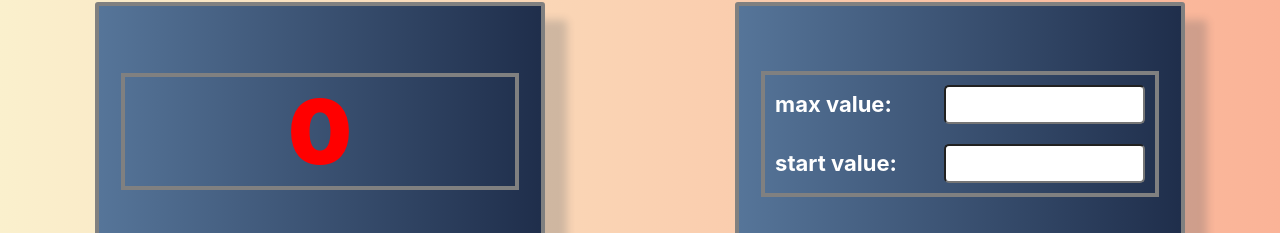
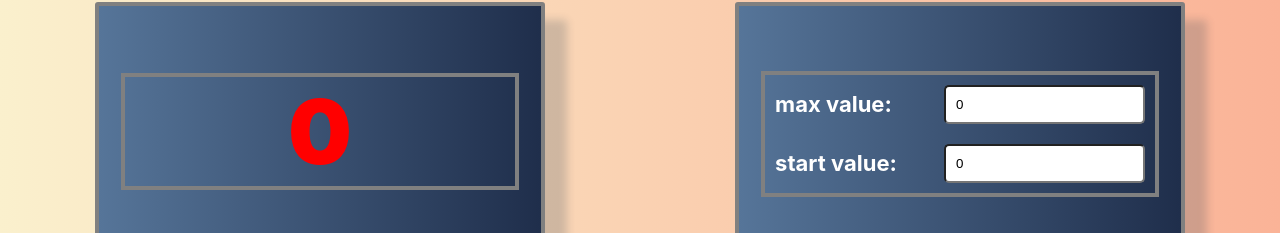
Before and after one commit to AlexeyKrop/counter-redux, a React (Create React App) app: page / in a window 1280 px wide. Shown: the part 173-406 px from the top of the page. Built offline with nearby package versions, Linux system fonts and the light colour scheme.

Commit message:
add new style

```diff
--- a/src/App.tsx
+++ b/src/App.tsx
@@ -8,13 +8,13 @@ import {AppStateType, store} from "./Bll/store";
 import {getStartValueAC} from "./Bll/counter-reducer";
 
 function App() {
-  const startValue = useSelector<AppStateType, number>(state => state.counter.startValue)
-  const dispatch = useDispatch()
-  const getStartValue = (value: number) => {
-    if (value >= 0) {
-      dispatch(getStartValueAC(value))
-    }
-  }
+  // const startValue = useSelector<AppStateType, number>(state => state.counter.startValue)
+  // const dispatch = useDispatch()
+  // const getStartValue = (value: number) => {
+  //   if (value >= 0) {
+  //     dispatch(getStartValueAC(value))
+  //   }
+  // }
   return (
     <div className="App">
       <div className="container">
--- a/src/Bll/counter-reducer.ts
+++ b/src/Bll/counter-reducer.ts
@@ -1,12 +1,26 @@
-const initialState = {
-  startValue: 0
+let initialState = {
+  startValue: 0,
+  maxValue: 0,
 }
 type InitialStateType = typeof initialState
 export const counterReducer = (state:InitialStateType =  initialState, action: CounterReducerAT):InitialStateType => {
-  return state
+  switch (action.type) {
+    case "GET_START_VALUE":
+      return{
+        ...state, startValue: action.startValue
+      }
+    case "GET_MAX_VALUE":
+      return{
+        ...state, maxValue: action.maxValue
+      }
+    default:
+      return state
+  }
 }
 
 
 export const getStartValueAC = (value: number) => ({type: 'GET_START_VALUE', startValue: value} as const)
-type CounterReducerAT = GetStartValueAT
+export const getMaxValueAC = (value: number) => ({type: 'GET_MAX_VALUE', maxValue: value} as const)
+type CounterReducerAT = GetStartValueAT | GetMaxValueAT
 type GetStartValueAT = ReturnType<typeof getStartValueAC>
+type GetMaxValueAT = ReturnType<typeof getMaxValueAC>
--- a/src/Bll/store.ts
+++ b/src/Bll/store.ts
@@ -6,4 +6,4 @@ const rootReducer = combineReducers({
 })
 export type AppStateType = ReturnType<typeof rootReducer>
 export const store = createStore(rootReducer)
-type AppStoreType = typeof store
+export type AppStoreType = typeof store
--- a/src/Components/Input.tsx
+++ b/src/Components/Input.tsx
@@ -3,14 +3,16 @@ import React, {ChangeEvent, DetailedHTMLProps, InputHTMLAttributes} from 'react'
 type DefaultInputPropsType = DetailedHTMLProps<InputHTMLAttributes<HTMLInputElement>, HTMLInputElement>
 type propsInputType = DefaultInputPropsType & {
   callBack: (value: number) => void
-  checkValue: () => void
+  checkValue?: () => void
+  value: number
 }
 export const Input = (props: propsInputType) => {
+  console.log(props.value)
   const onChangeCallback = (e: ChangeEvent<HTMLInputElement>) => {
     props.callBack(+e.currentTarget.value)
   }
   const onBlurCallBack = () => {
-    props.checkValue()
+    props.checkValue && props.checkValue()
   }
   return(
     <input value={props.value} className={props.className} onChange={onChangeCallback} onBlur={onBlurCallBack} type={props.type}/>
--- a/src/Components/SetDisplay.tsx
+++ b/src/Components/SetDisplay.tsx
@@ -1,5 +1,7 @@
 import React from 'react';
 import Input from "./Input";
+import {getMaxValueAC, getStartValueAC} from "../Bll/counter-reducer";
+import {AppStoreType} from "../Bll/store";
 
 const displaySettings = {
   width: '90%',
@@ -8,21 +10,35 @@ const displaySettings = {
   border: '4px solid grey',
 }
 type setDisplayProps = {
-  getStartValue: (value: number) => void
-  getMaxValue: (value: number) => void
-  checkValue: () => void
-  startValue: number
-  maxValue: number
+  // getStartValue: (value: number) => void
+  // getMaxValue: (value: number) => void
+  // checkValue: () => void
+  // startValue: number
+  // maxValue: number
+  store: AppStoreType
 }
 
 const SetDisplay = (props: any) => {
-  console.log(props.store)
+  const getStartValue = (value: number) => {
+    if (value >= 0) {
+      props.store.dispatch(getStartValueAC(value))
+    }
+  }
+  const getMaxValue = (value: number) => {
+    if (value >= 0) {
+      props.store.dispatch(getMaxValueAC(value))
+    }
+  }
+  const startValue = props.store.getState().counter.startValue
+  const maxValue = props.store.getState().counter.maxValue
+  console.log(maxValue)
   return (
     <div style={displaySettings}>
-      <div className='counter__settings'><span>max value:</span> <Input  checkValue={props.checkValue} className={props.startValue >= props.maxValue  ? 'inputError': ''} value={props.maxValue}  callBack={props.getMaxValue} type={'text'}/>
+      <div className='counter__settings'><span>max value:</span>
+        <Input value={maxValue} callBack={getMaxValue} type={'text'}/>
       </div>
       <div className='counter__settings'><span>start value:</span>
-        <Input className={props.startValue >= props.maxValue  ? 'inputError': ''}  value={props.startValue} callBack={props.getStartValue } checkValue={props.checkValue} type={'text'}/>
+        <Input value={startValue} callBack={getStartValue} type={'text'}/>
       </div>
     </div>
   );
```
